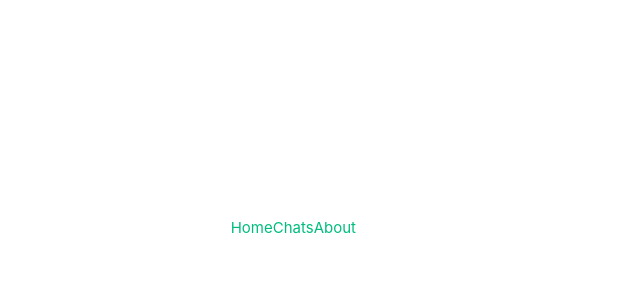
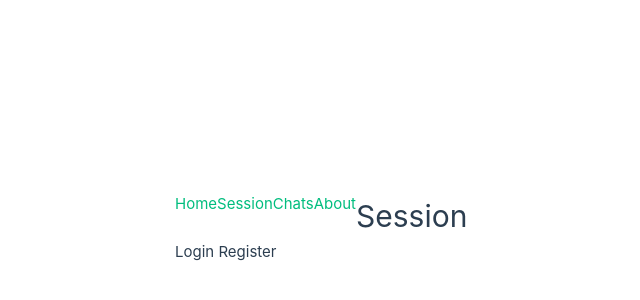
Before and after one commit to Edracobi028/vue-router, a Vue app: page /session in a window 1280 px wide. Before the commit this address had no page. Shown: the part 172-472 px from the top of the page, without its empty margins (284-924 px from the left). Built offline with nearby package versions, Linux system fonts and the light colour scheme.

Commit message:
Rutas con nombre 7/17

```diff
--- a/src/App.vue
+++ b/src/App.vue
@@ -3,9 +3,11 @@
 <template>
   <!-- Router-link, es un componente que nos agrega vue-router para indicar links a otrs proyectos-->
   <div>
-    <router-link to="/">Home</router-link>
+    <!-- evitamos que lo interprete como texto plano aplicamos b-bind -->
+    <router-link :to="{ name: 'home' }">Home</router-link>
+    <router-link to="/session">Session</router-link>
     <router-link to="/chats">Chats</router-link>
-    <router-link to="/about">About</router-link>
+    <router-link :to="{ name: 'about' }">About</router-link>
   </div>
   <router-view></router-view>
 </template>
--- a/src/router/index.js
+++ b/src/router/index.js
@@ -12,10 +12,24 @@ history: createWebHistory(),
     //Lista de rutas de nuestra aplicación
     routes:[
         //nombre ruta / componente referencia
-    { path: '/', component: HomeView },
+        { path: '/', name: 'home', component: HomeView },
 
+        //Agregar vista al sistema de rutas para que pueda visualizarse
+        {   path: '/session',
+            component: () => import('../views/SessionView.vue'),
+            /* Agregar los componentes que se vran en esta vista */
+            children: [
+                { path: '',
+                  components: {
+
+                     default: () => import ('../views/LoginView.vue'),
+                     register: () => import ('../views/RegisterView.vue'),
+                  }
+                }
+            ]
+        },
         //forma asincrona de importación para que solo al ser llamadas las descargue
-    { path:'/about', component: () => import('../views/AboutView.vue') },
+        { path:'/about', name: 'about', component: () => import('../views/AboutView.vue') },
         {
             path:'/chats',
             component: () => import('../views/ChatsView.vue'),
--- /dev/null
+++ b/src/views/LoginView.vue
@@ -0,0 +1,3 @@
+<template>
+    Login
+</template>
--- /dev/null
+++ b/src/views/RegisterView.vue
@@ -0,0 +1,3 @@
+<template>
+    Register
+</template>
--- /dev/null
+++ b/src/views/SessionView.vue
@@ -0,0 +1,5 @@
+<template>
+    <h1>Session</h1>
+    <router-view></router-view>
+    <router-view name="register"></router-view>
+</template>
```
Lines whose indentation alone changed are shown as unchanged.
